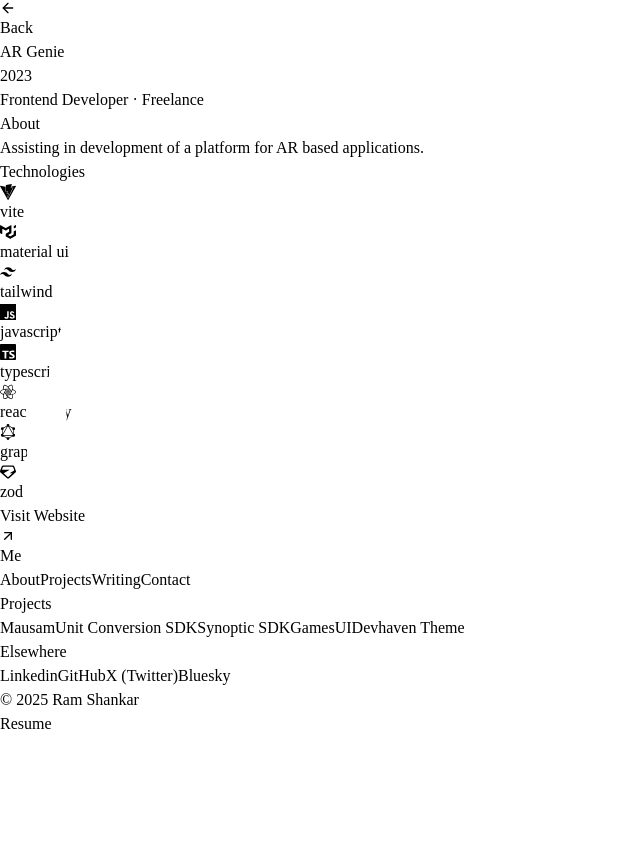
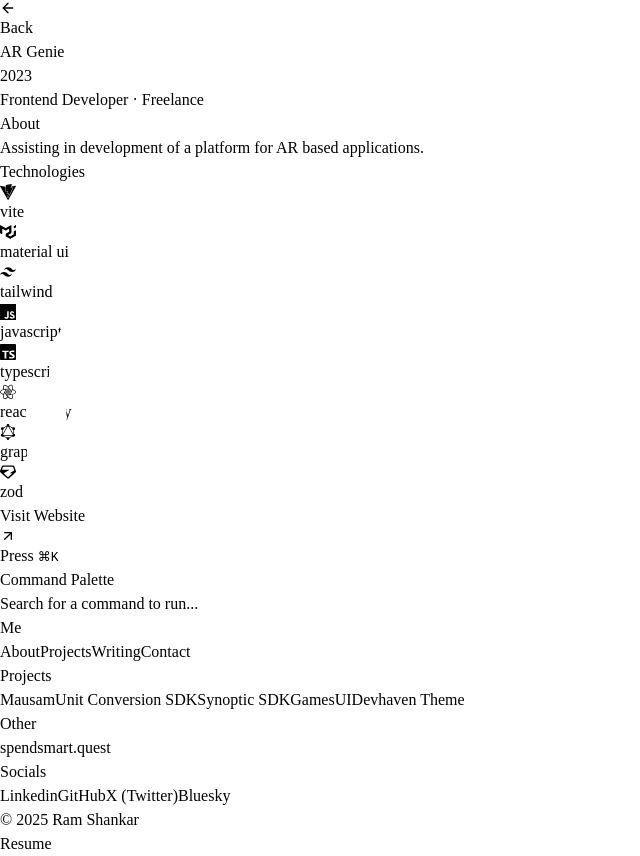
Before and after one commit to BlankRiser/monorepo, a Next.js app in the folder apps/portfolio/: page /work/ar-genie in a window 1280 px wide. Shown: the whole page, without its empty margins (0-640 px from the left). Before the commit the page ends 800 px from the top, so only its background shows below. Built offline with nearby package versions, Linux system fonts and the light colour scheme.

Commit message:
feat: Introduce command bar and theme toggle, enhance dark mode styling, and update footer content.

```diff
--- a/apps/portfolio/app/(urls)/work/[slug]/work-detail-client.tsx
+++ b/apps/portfolio/app/(urls)/work/[slug]/work-detail-client.tsx
@@ -166,7 +166,7 @@
                 title={tech}
               >
                 {icon && (
-                  <span className="[&>svg]:size-5 [&>svg]:text-neutral-800">
+                  <span className="[&>svg]:size-5 [&>svg]:text-neutral-800 [&>svg]:dark:text-neutral-200">
                     {icon}
                   </span>
                 )}
--- a/apps/portfolio/app/layout.tsx
+++ b/apps/portfolio/app/layout.tsx
@@ -4,6 +4,7 @@
 import { Geist, Geist_Mono } from "next/font/google";
 
 import "@workspace/ui/globals.css";
+import { PortfolioCommandBar } from "@/components/common/portfolio-command-bar";
 
 const defaults = {
   name: "ram.codes",
@@ -190,13 +191,15 @@
   return (
     <html lang="en" suppressHydrationWarning>
       <body
-        className={`${fontSans.variable} ${fontMono.variable} font-sans antialiased `}
+        className={`${fontSans.variable} ${fontMono.variable} font-sans antialiased bg-neutral-50 dark:bg-neutral-950 `}
       >
-        <header>
-          <nav />
-        </header>
-        <Providers>{children}</Providers>
-        <Footer />
+        <Providers>
+          <>
+            {children}
+            <PortfolioCommandBar />
+            <Footer />
+          </>
+        </Providers>
       </body>
     </html>
   );
--- a/apps/portfolio/components/common/footer.tsx
+++ b/apps/portfolio/components/common/footer.tsx
@@ -60,6 +60,13 @@
   },
 ];
 
+const otherLinks = [
+  {
+    label: "spendsmart.quest",
+    url: "https://www.spendsmart.quest/",
+  },
+];
+
 type FooterProps = React.ComponentProps<"footer">;
 
 const footerLinkClass = cn([
@@ -76,7 +83,6 @@
       className="mx-auto max-w-3xl px-6 py-20 text-sm text-neutral-500"
     >
       <div className="grid grid-cols-2 gap-10 sm:grid-cols-4">
-        {/* Column 1 */}
         <motion.div
           initial={{ opacity: 0, y: 8 }}
           whileInView={{ opacity: 1, y: 0 }}
@@ -98,7 +104,6 @@
             Contact
           </Link>
         </motion.div>
-        {/* Column 2 (projects) */}
         <motion.div
           initial={{ opacity: 0, y: 8 }}
           whileInView={{ opacity: 1, y: 0 }}
@@ -121,7 +126,6 @@
             );
           })}
         </motion.div>
-        {/* Column 3 */}
         <motion.div
           initial={{ opacity: 0, y: 8 }}
           whileInView={{ opacity: 1, y: 0 }}
@@ -129,7 +133,29 @@
           transition={{ duration: 0.6, ease: "easeOut", delay: 0.14 }}
           className="flex flex-col gap-3"
         >
-          <h3 className="font-medium text-white">Elsewhere</h3>
+          <h3 className="font-medium text-white">Other</h3>
+          {otherLinks.map((l, i) => {
+            return (
+              <a
+                key={i}
+                href={l.url}
+                target="_blank"
+                rel="noreferrer"
+                className={footerLinkClass}
+              >
+                {l.label}
+              </a>
+            );
+          })}
+        </motion.div>
+        <motion.div
+          initial={{ opacity: 0, y: 8 }}
+          whileInView={{ opacity: 1, y: 0 }}
+          viewport={{ once: true, amount: 0.15 }}
+          transition={{ duration: 0.6, ease: "easeOut", delay: 0.14 }}
+          className="flex flex-col gap-3"
+        >
+          <h3 className="font-medium text-white">Socials</h3>
           {socials.map((s, i) => {
             return (
               <a
@@ -144,8 +170,6 @@
             );
           })}
         </motion.div>
-        {/* empty placeholder to keep 4-column layout consistency on sm+ */}
-        <div className="hidden sm:block" />
       </div>
 
       <motion.div
--- /dev/null
+++ b/apps/portfolio/components/common/portfolio-command-bar.tsx
@@ -0,0 +1,112 @@
+"use client";
+
+import {
+  Calculator,
+  Calendar,
+  Globe,
+  Monitor,
+  Moon,
+  Smile,
+  Sun,
+} from "lucide-react";
+import * as React from "react";
+
+import {
+  CommandDialog,
+  CommandEmpty,
+  CommandGroup,
+  CommandInput,
+  CommandItem,
+  CommandList,
+  CommandSeparator,
+} from "@workspace/ui/components/command";
+import { useTheme } from "next-themes";
+
+export function PortfolioCommandBar({ hidden = true }: { hidden?: boolean }) {
+  const [open, setOpen] = React.useState(false);
+
+  React.useEffect(() => {
+    const down = (e: KeyboardEvent) => {
+      if (e.key === "k" && (e.metaKey || e.ctrlKey)) {
+        e.preventDefault();
+        setOpen((open) => !open);
+      }
+    };
+
+    document.addEventListener("keydown", down);
+    return () => document.removeEventListener("keydown", down);
+  }, []);
+
+  return (
+    <>
+      <p className={hidden ? "hidden" : "text-muted-foreground text-sm"}>
+        Press{" "}
+        <kbd className="bg-muted text-muted-foreground pointer-events-none inline-flex h-5 items-center gap-1 rounded border px-1.5 font-mono text-[10px] font-medium opacity-100 select-none">
+          <span className="text-xs">⌘</span>K
+        </kbd>
+      </p>
+      <CommandDialog open={open} onOpenChange={setOpen}>
+        <CommandInput placeholder="Type a command or search..." />
+        <CommandList>
+          <CommandEmpty>No results found.</CommandEmpty>
+          <ThemeList />
+          <CommandSeparator />
+          <PageList />
+        </CommandList>
+      </CommandDialog>
+    </>
+  );
+}
+
+function ThemeList() {
+  const { setTheme, theme } = useTheme();
+
+  return (
+    <CommandGroup heading="Themes">
+      <CommandItem value="light" onSelect={(theme) => setTheme(theme)}>
+        <Sun />
+        <span>Light</span>
+      </CommandItem>
+      <CommandItem value="dark" onSelect={(theme) => setTheme(theme)}>
+        <Moon />
+        <span>Dark</span>
+      </CommandItem>
+      <CommandItem value="system" onSelect={(theme) => setTheme(theme)}>
+        <Monitor />
+        <span>System</span>
+      </CommandItem>
+    </CommandGroup>
+  );
+}
+
+const pages = [
+  {
+    label: "About",
+    href: "/about",
+  },
+  {
+    label: "Contact",
+    href: "/contact",
+  },
+  {
+    label: "Projects",
+    href: "/projects",
+  },
+  {
+    label: "Work",
+    href: "/work",
+  },
+];
+
+function PageList() {
+  return (
+    <CommandGroup heading="Pages">
+      {pages.map((page) => (
+        <CommandItem key={page.href}>
+          <Globe />
+          <span>{page.label}</span>
+        </CommandItem>
+      ))}
+    </CommandGroup>
+  );
+}
--- a/apps/portfolio/components/providers.tsx
+++ b/apps/portfolio/components/providers.tsx
@@ -6,7 +6,7 @@
   return (
     <NextThemesProvider
       attribute="class"
-      defaultTheme="system"
+      defaultTheme="light"
       enableSystem
       disableTransitionOnChange
       enableColorScheme
```
Also changed, not shown: apps/portfolio/components/common/theme-toggle.tsx (added, +39 -0 lines).
